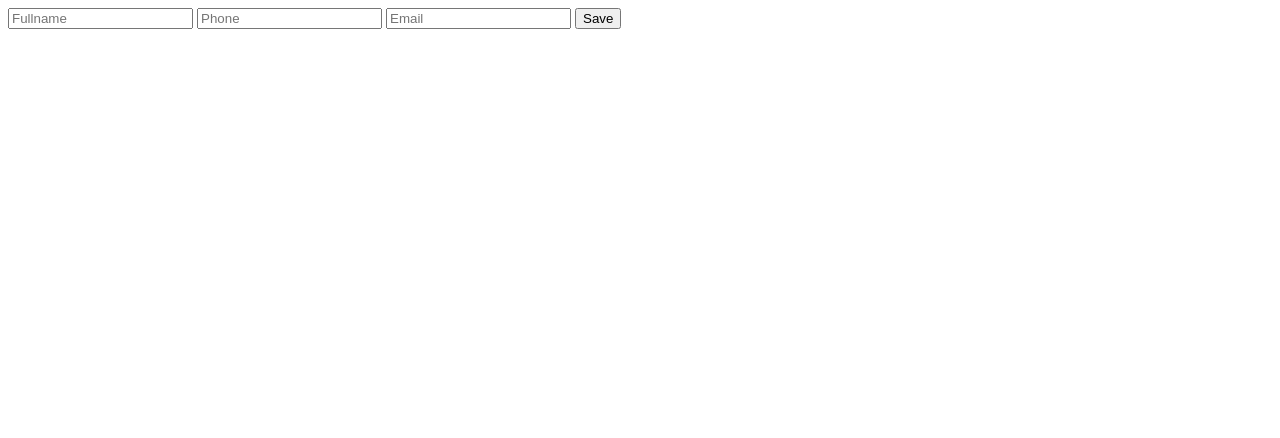
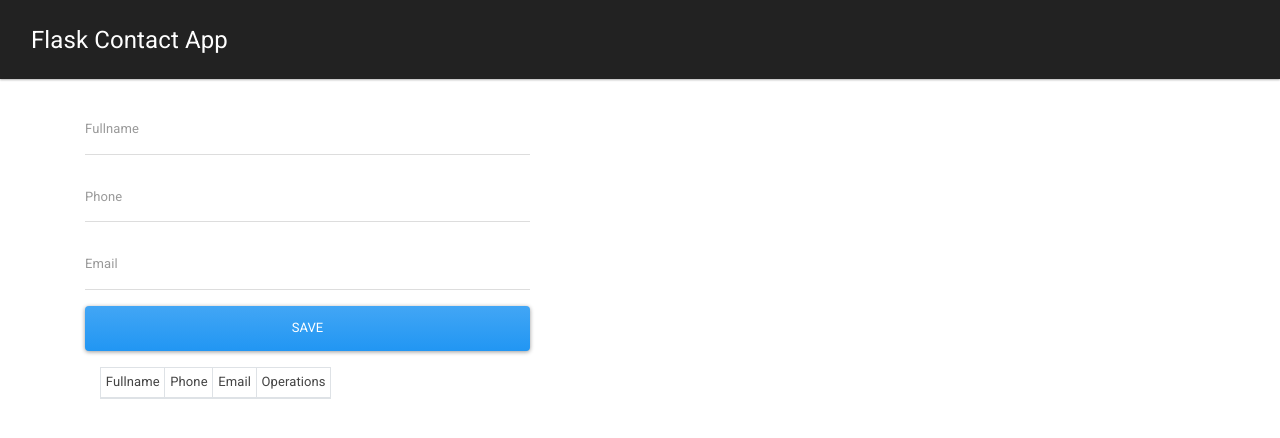
Before and after one commit to danicalda/Formulari_php, a Flask app: page / in a window 1280 px wide. Shown: the top 438 px of the page. Run offline with Flask 2, Linux system fonts and the light colour scheme; data that the repository does not hold is empty.

Commit message:
Formulari acabat i CSS

```diff
--- a/App.py
+++ b/App.py
@@ -1,32 +1,77 @@
-from flask import Flask, render_template
-from flask import request
+from flask import Flask, request, redirect, url_for , flash
 from flask import render_template
 from flaskext.mysql import MySQL
 
+
 app = Flask(__name__)
-app.config['MYSQL_HOST'] = 'localhost'
-app.config['MYSQL_USER'] = 'root'
-app.config['MYSQL_PASSWORD'] = 'password'
-app.config['MYSQL_DB'] = 'flaskcontacts'
-mysql = MySQL(app)
 
+
+#MySql Connection
+app.config['MYSQL_DATABASE_HOST'] = 'localhost'
+app.config['MYSQL_DATABASE_USER'] = 'root'
+app.config['MYSQL_DATABASE_PASSWORD'] = 'password'
+app.config['MYSQL_DATABASE_DB'] = 'flaskcontacts'
 mysql = MySQL()
+mysql.init_app(app)
+
+# settings
+app.secret_key = 'mysecretkey'
 
 @app.route('/')
 def Index():
-    return render_template('index.html')
+    cursor = mysql.get_db().cursor()
+    cursor.execute('SELECT * FROM contacts')
+    data = cursor.fetchall()
+    return render_template('index.html' , contacts = data) #passo les dades a index.html
 
-@app.route('/add_contact')
+@app.route('/add_contact', methods=['POST'])
 def add_contact():
-    return 'add contact'
+    if request.method == 'POST':
+        fullname = request.form['fullname']
+        phone = request.form['phone']
+        email = request.form['email']
+        cursor = mysql.get_db().cursor()
+        cursor.execute('INSERT INTO contacts (fullname, phone, email) VALUES (%s, %s, %s)',
+        (fullname, phone, email))
+        mysql.get_db().commit()
+        flash('Contact Added successfully')
+        return redirect(url_for('Index'))
 
-@app.route('/edit')
-def edit_contact():
-    return 'edit contact'
 
-@app.route('/delete')
-def delete_contact():
-    return 'delete contact'
+@app.route('/edit/<id>')
+def get_contact(id):
+    cursor = mysql.get_db().cursor()
+    cursor.execute('SELECT * FROM contacts WHERE id = %s' , (id))
+    data = cursor.fetchall()
+    return render_template('edit-contact.html', contact = data[0])
+
+@app.route('/update/<id>', methods = ['POST'])
+def update_contact(id):
+    if request.method == 'POST':
+        fullname = request.form['fullname']
+        phone = request.form['phone']
+        email = request.form['email']
+        cursor = mysql.get_db().cursor()
+    cursor.execute ("""
+    UPDATE contacts
+    SET fullname = %s,
+        email = %s,
+        phone = %s
+    WHERE id = %s
+    """,(fullname, email, phone, id))
+    mysql.get_db().commit()
+    flash('Contaact updated successfully')
+    return redirect(url_for('Index'))
+
+
+
+@app.route('/delete/<string:id>')
+def delete_contact(id):
+    cursor = mysql.get_db().cursor()
+    cursor.execute('DELETE FROM contacts WHERE id = {0}' .format(id))
+    mysql.get_db().commit()
+    flash('Contact Removed Successfully')
+    return redirect(url_for('Index'))
 
 if __name__ == '__main__':
     app.run(port = 3000, debug = True)
--- a/templates/index.html
+++ b/templates/index.html
@@ -1,10 +1,62 @@
-<form action="">
+{% extends 'layout.html' %}
 
-    <input type="text" name"fullname" placeholder="Fullname">
-    <input type="text" name"phone" placeholder="Phone">
-    <input type="text" name"email" placeholder="Email">
-    <button type="submit">
-        Save
-    </button>
+{% block body %}
+<div class="row">
+    <div class="col-md-5">
+        {% with messages = get_flashed_messages() %}
+        {% if messages %}
+        {% for message in messages %}
+            <div class="alert alert-success alert-dismissible fade show" role="alert">
+                {{message}}
+                <button type="button" class="btn-close" data-bs-dismiss="alert" aria-label="Close"></button>
+            </div>
+        </div>
+        {% endfor %}
+        {% endif %}
+        {% endwith %}
+        <div class="="card card-body">
+            <form action="/add_contact" method="POST">
+                <div class="form-group">
+                    <input type="text" name="fullname" placeholder="Fullname" class="form-control">
+                </div>
+                <div class="form-group">
+                    <input type="text" name="phone" placeholder="Phone" class="form-control">
+                </div>
+                <div class="form-group">
+                    <input type="text" name="email" placeholder="Email" class="form-control">
+                </div>
+                <div class="form-group">
+                <button type="submit" class="btn btn-primary btn-block">
+                    Save
+                </button>
+            </form>
+        </div>
+    </div>
+    <div class="col-md-7">
+        <table class="table table-striped table-bordered bg-white table-sm">
+            <thead>
+                <tr>
+                    <td> Fullname </td>
+                    <td> Phone</td>
+                    <td> Email </td>
+                    <td> Operations </td>
+                </tr>
+            </thead>
+            <tbody>
+                {% for contact in contacts %}
+                <tr>
+                    <td> {{ contact.1}} </td>
+                    <td> {{ contact.2}} </td>
+                    <td> {{ contact.3}} </td>
+                    <td>
+                        <a href="/edit/{{contact.0}}" class="btn btn-secondary">Edit</a>
+                        <a href="/delete/{{contact.0}}" class="btn btn-danger">Delete</a>
+                    </td>
+                </tr>
+                {% endfor %}
+            </tbody>
+        </table>
+    </div>
+</div>
 
-</form>
+{% endblock %}
--- /dev/null
+++ b/templates/layout.html
@@ -0,0 +1,26 @@
+<!DOCTYPE html>
+<html lang="en">
+<head>
+    <meta charset="UTF-8">
+    <meta http-equiv="X-UA-Compatible" content="IE=edge">
+    <meta name="viewport" content="width=device-width, initial-scale=1.0">
+    <title>Contact Flask App</title>
+    <link rel="stylesheet" href="https://bootswatch.com/4/materia/bootstrap.min.css">
+</head>
+<body>
+    <nav class="navbar navbar-expand-lg navbar-dark bg-dark">
+        <div class="container-fluid">
+          <a class="navbar-brand" href="/">Flask Contact App</a>
+          <button class="navbar-toggler" type="button" data-bs-toggle="collapse" data-bs-target="#navbarNavDropdown" aria-controls="navbarNavDropdown" aria-expanded="false" aria-label="Toggle navigation">
+            <span class="navbar-toggler-icon"></span>
+          </button>
+      </nav>
+    <div class="container pt-4">
+        {% block body %}
+        {% endblock %}
+    </div>
+
+    <script src="https://cdn.jsdelivr.net/npm/bootstrap@5.0.0-beta1/dist/js/bootstrap.bundle.min.js" integrity="sha384-ygbV9kiqUc6oa4msXn9868pTtWMgiQaeYH7/t7LECLbyPA2x65Kgf80OJFdroafW" crossorigin="anonymous"></script>
+
+</body>
+</html>
```
Also changed, not shown: templates/edit-contact.html (added, +16 -0 lines).
